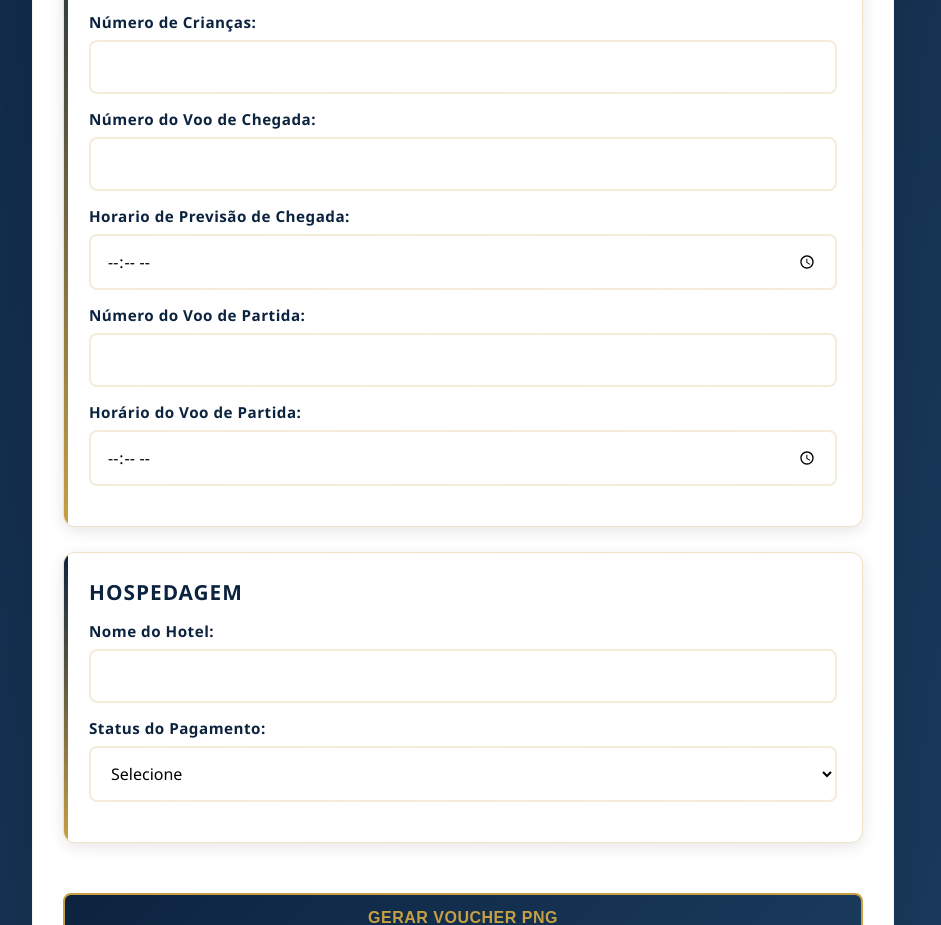
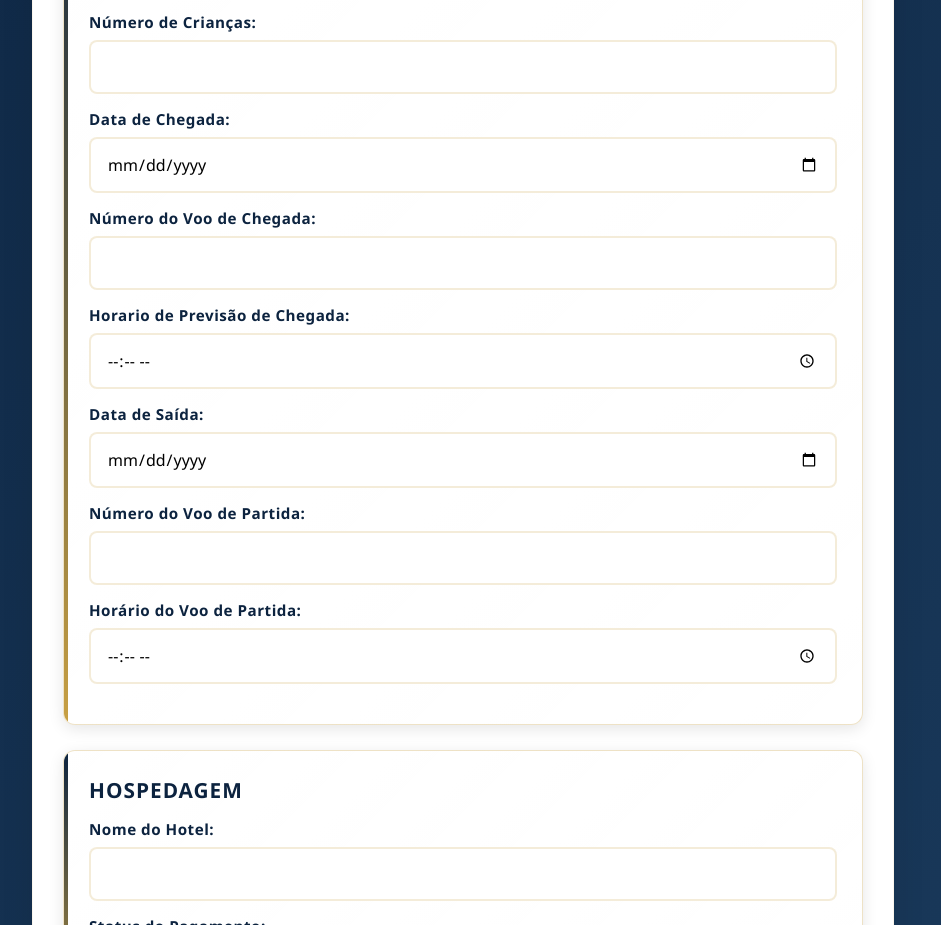
Before and after one commit to dw-glitch/Galdino_Turismo, a plain HTML site: page index.html in a window 1280 px wide. Shown: the part 924-1849 px from the top of the page, without its empty margins (177-1118 px from the left). Drawn offline with nearby package versions, Linux system fonts and the light colour scheme.

Commit message:
Modify flight info section in index.html
Updated flight information fields and added departure date input.

```diff
--- a/index.html
+++ b/index.html
@@ -34,12 +34,20 @@
                     <input type="number" id="numeroCriancas" name="numeroCriancas" required min="0">
                 </div>
                 <div class="form-group">
+                    <label for="dataChegada">Data de Chegada:</label>
+                    <input type="date" id="dataChegada" name="dataChegada" required>
+                </div>
+                <div class="form-group">
                     <label for="numeroVooChegada">Número do Voo de Chegada:</label>
                     <input type="text" id="numeroVooChegada" name="numeroVooChegada" required>
                 </div>
                 <div class="form-group">
                     <label for="horaVooChegada">Horario de Previsão de Chegada:</label>
                     <input type="time" id="horaVooChegada" name="horaVooChegada" required>
+                </div>
+                <div class="form-group">
+                    <label for="dataSaida">Data de Saída:</label>
+                    <input type="date" id="dataSaida" name="dataSaida" required>
                 </div>
                 <div class="form-group">
                     <label for="numeroVooPartida">Número do Voo de Partida:</label>
@@ -88,8 +96,10 @@
                 <div class="voucher-info">
                     <p><strong>Número de Passageiros:</strong> <span id="previewPassageiros"></span></p>
                     <p><strong>Número de Crianças:</strong> <span id="previewCriancas"></span></p>
+                    <p><strong>Data de Chegada:</strong> <span id="previewDataChegada"></span></p>
                     <p><strong>Número do Voo de Chegada:</strong> <span id="previewVooChegada"></span></p>
                     <p><strong>Horário do Voo de Chegada:</strong> <span id="previewHoraVooChegada"></span></p>
+                    <p><strong>Data de Saída:</strong> <span id="previewDataSaida"></span></p>
                     <p><strong>Número do Voo de Partida:</strong> <span id="previewVooPartida"></span></p>
                     <p><strong>Horário do Voo de Partida:</strong> <span id="previewHoraVooPartida"></span></p>
                 </div>
```
